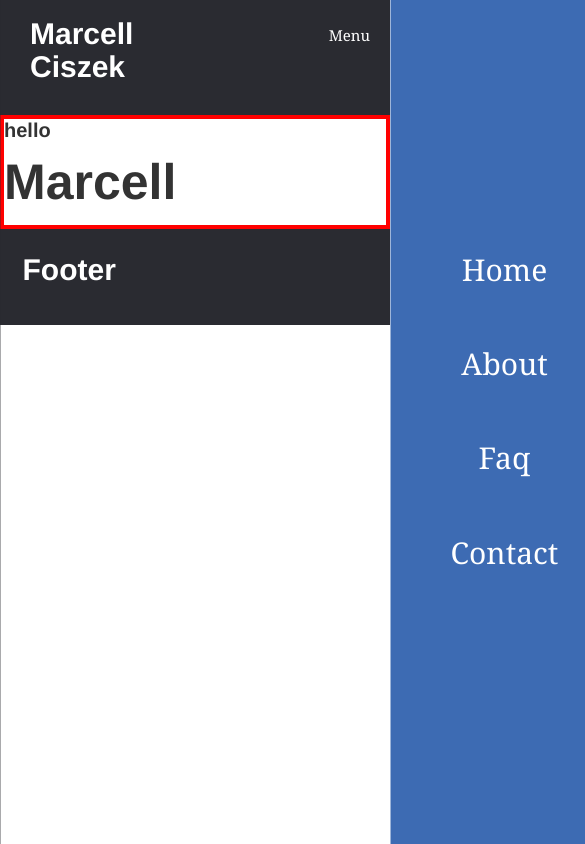
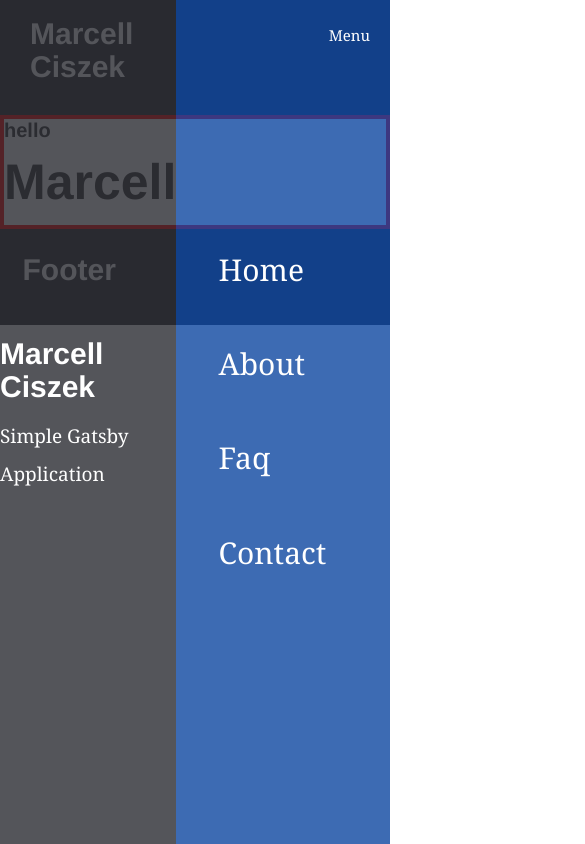
Before and after one commit to masiuciszek/cbp-test1-question9, a Gatsby site: page / in a window 390 px wide. Both pictures are taken after a click on the element "Menu". Shown: the whole page, 585 px wide, since content can reach past the window. Built offline with nearby package versions, Linux system fonts and the light colour scheme; Gatsby itself is replaced by a stand-in of ours.

Commit message:
small changes on mobile list

```diff
--- a/src/components/layout/Layout.tsx
+++ b/src/components/layout/Layout.tsx
@@ -1,35 +1,34 @@
 /* eslint-disable @typescript-eslint/quotes */
-import * as React from 'react';
-import styled, { ThemeProvider, DefaultTheme } from 'styled-components';
-import GlobalStyles from './GlobalStyles';
-import Nav from './navbar/Nav';
-import Footer from './footer/Footer';
+import * as React from "react";
+import styled, { ThemeProvider, DefaultTheme } from "styled-components";
+import GlobalStyles from "./GlobalStyles";
+import Nav from "./navbar/Nav";
+import Footer from "./footer/Footer";
 
 interface Props {
   children: React.ReactNode;
 }
 
 const theme: DefaultTheme = {
-  appSize: '10px',
+  appSize: "10px",
   shadows: {
     elevations: [
-      'box-shadow: inset 0 7px 9px -7px rgba(0,0,0, 0.7)',
-      'box-shadow: 0 1px 3px rgba(0,0,0, 0.12), 0 1px 2px rgba(0,0,0, 0.24)',
-      'box-shadow: 0 3px 6px rgba(0,0,0, 0.16), 0 3px 6px rgba(0,0,0, 0.23)',
+      "box-shadow: inset 0 7px 9px -7px rgba(0,0,0, 0.7)",
+      "box-shadow: 0 1px 3px rgba(0,0,0, 0.12), 0 1px 2px rgba(0,0,0, 0.24)",
+      "box-shadow: 0 3px 6px rgba(0,0,0, 0.16), 0 3px 6px rgba(0,0,0, 0.23)",
     ],
   },
   colors: {
-    primary: '#2a2b31',
-    primaryShadow: 'rgba(42, 43, 49,.8)',
-    common: '#83B692',
-    secondary: '#F9ADA0',
-    secondaryShadow: 'rgba(13, 71, 161, .8)',
-
-    danger: '#F9627D',
-    cinnamon: '#C65B7C',
-    byz: '#0D47A1',
-    white: '#fff',
-    offWhite: '#fefefe',
+    primary: "#2a2b31",
+    primaryShadow: "rgba(42, 43, 49,.8)",
+    common: "#1B76FF",
+    secondary: "#4991ff",
+    secondaryShadow: "rgba(13, 71, 161, .8)",
+    danger: "#F9627D",
+    cinnamon: "#C65B7C",
+    byz: "#0D47A1",
+    white: "#fff",
+    offWhite: "#fefefe",
   },
   brakePoints: {
     small: 400,
@@ -37,13 +36,13 @@ const theme: DefaultTheme = {
     large: 1140,
   },
   sizes: {
-    maxWidth: '1100px',
-    mainSpacing: '4px',
+    maxWidth: "1100px",
+    mainSpacing: "4px",
   },
   transition: {
-    mainTransition: 'all .3s linear',
-    secondaryTransition: 'all 0.3s ease-in-out',
-    quickTransition: 'all 200ms ease-in-out',
+    mainTransition: "all .3s linear",
+    secondaryTransition: "all 0.3s ease-in-out",
+    quickTransition: "all 200ms ease-in-out",
   },
 };
 
--- a/src/components/layout/navbar/AnimationList.tsx
+++ b/src/components/layout/navbar/AnimationList.tsx
@@ -1,13 +1,14 @@
 /* eslint-disable quotes */
-import * as React from 'react';
-import { animated, useSpring } from 'react-spring';
-import styled from 'styled-components';
+import * as React from "react";
+import { animated, useSpring } from "react-spring";
+import styled from "styled-components";
 import {
   positionRight,
   positionLeft,
-} from '@/components/styled/styled_utils/position';
-import { Link } from 'gatsby';
-import { flexStyles } from '@/components/styled/styled_utils/helpers';
+} from "@/components/styled/styled_utils/position";
+import { Link } from "gatsby";
+import { flexStyles } from "@/components/styled/styled_utils/helpers";
+import { above } from "@/components/styled/styled_utils/media";
 
 interface Props {
   navData: NavData[];
@@ -18,14 +19,27 @@ const Left = styled(animated.div)`
   width: 45%;
   height: 100vh;
   background: ${({ theme }) => theme.colors.primaryShadow};
+  ${flexStyles(`column`, `center`, `center`)};
   ${positionLeft(`absolute`, `0`, `0`)}
+  ${above.medium` display: none;`}
+  h1,p {
+    color: ${({ theme }) => theme.colors.white};
+  }
+  h1 {
+    font-size: 2em;
+  }
+  p {
+    font-size: 19px;
+  }
 `;
+
 const Right = styled(animated.div)`
   width: 55%;
   height: 100vh;
   background: ${({ theme }) => theme.colors.secondaryShadow};
   ${positionRight(`absolute`, `0`, `0`)}
   ${flexStyles(`flex`, `center`, `center`)};
+  ${above.medium` display: none;`}
 `;
 
 const RightList = styled.ul`
@@ -40,7 +54,7 @@ const RightList = styled.ul`
     color: ${({ theme }) => theme.colors.white};
     font-size: 2em;
     text-transform: capitalize;
-    text-align: center;
+    text-align: left;
     transition: ${({ theme }) => theme.transition.quickTransition};
     padding: 0.35em;
     display: block;
@@ -52,9 +66,9 @@ const RightList = styled.ul`
 `;
 
 const AnimationList: React.FC<Props> = ({ navData, on }) => {
-  const { x } = useSpring({
-    x: on ? 100 : 0,
-    // opacity: on ? 1 : 0,
+  const { x, opacity } = useSpring({
+    x: on ? 0 : 100,
+    opacity: on ? 1 : 0,
     // zIndex: on ? 1 : 0,
   });
   return (
@@ -62,13 +76,16 @@ const AnimationList: React.FC<Props> = ({ navData, on }) => {
       <Left
         style={{
           transform: x.interpolate((x) => `translate3d(${x * -1}%,0,0)`),
+          opacity,
         }}
       >
-        <h1>Left</h1>
+        <h1>Marcell Ciszek</h1>
+        <p>Simple Gatsby Application</p>
       </Left>
       <Right
         style={{
           transform: x.interpolate((x) => `translate3d(${x}%,0,0)`),
+          opacity,
         }}
       >
         <RightList>
```
Also changed, not shown: src/components/layout/navbar/Nav.tsx (+20 -19 lines), 1 other file.
